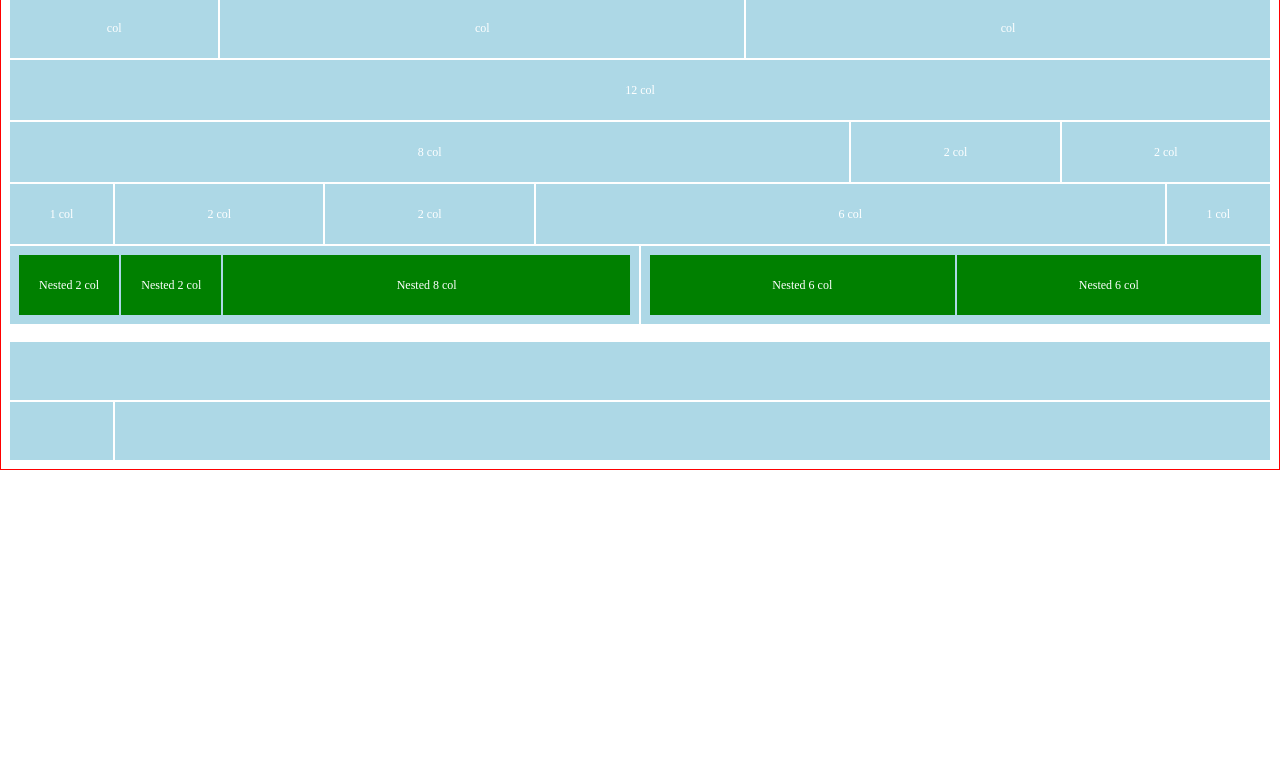
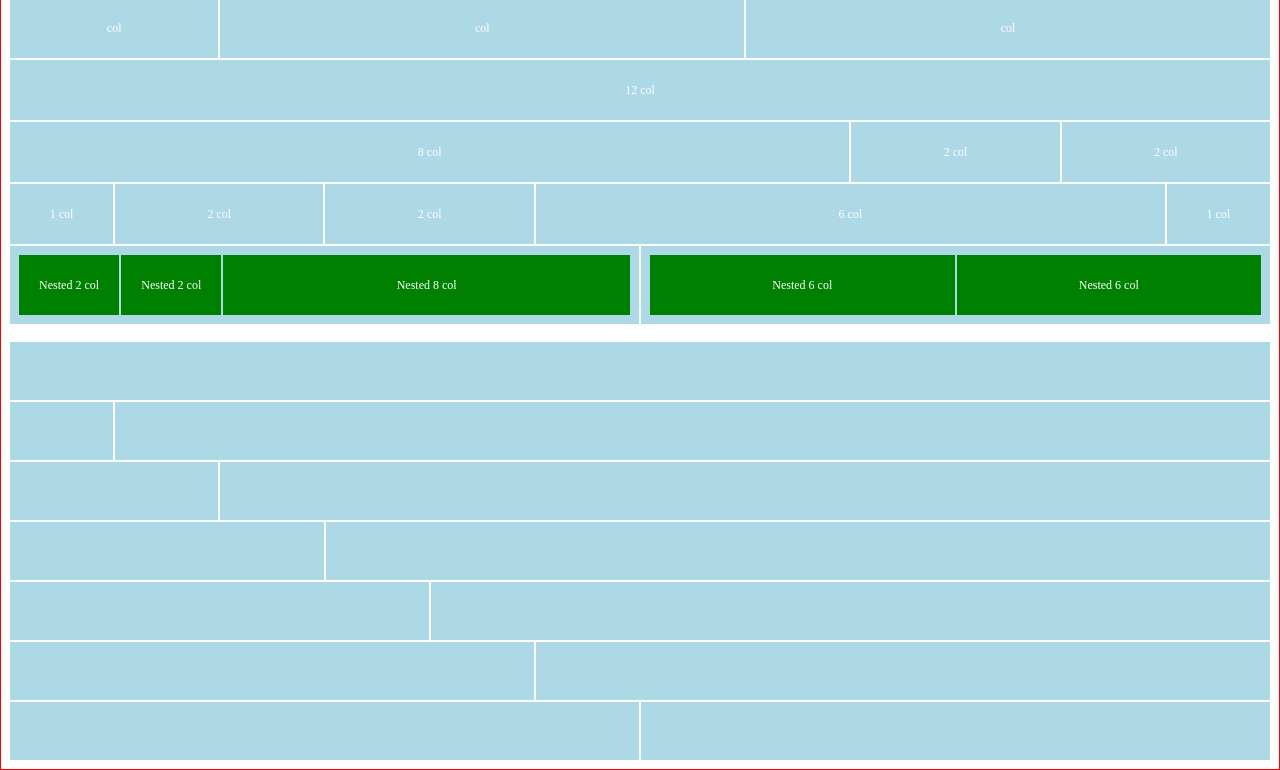
Before and after one commit to AlessandroLembo/html-css-12bool, a plain HTML site: page index.html in a window 1280 px wide. Shown: the part 111-881 px from the top of the page. Before the commit the page ends 800 px from the top, so only its background shows below. Drawn offline with Linux system fonts and the light colour scheme.

Commit message:
secondo blocco completo

```diff
--- a/index.html
+++ b/index.html
@@ -70,7 +70,21 @@
             <!--seconda riga-->
             <div class="col-1"></div>
             <div class="col-11"></div>
-
+            <!--terza riga-->
+            <div class="col-2"></div>
+            <div class="col-10"></div>
+            <!--quarta-riga-->
+            <div class="col-3"></div>
+            <div class="col-9"></div>
+            <!--quinta riga-->
+            <div class="col-4"></div>
+            <div class="col-8"></div>
+            <!--sesta riga-->
+            <div class="col-5"></div>
+            <div class="col-7"></div>
+            <!--settima riga-->
+            <div class="col-6"></div>
+            <div class="col-6"></div>
         </div>
 
     </div>
```
